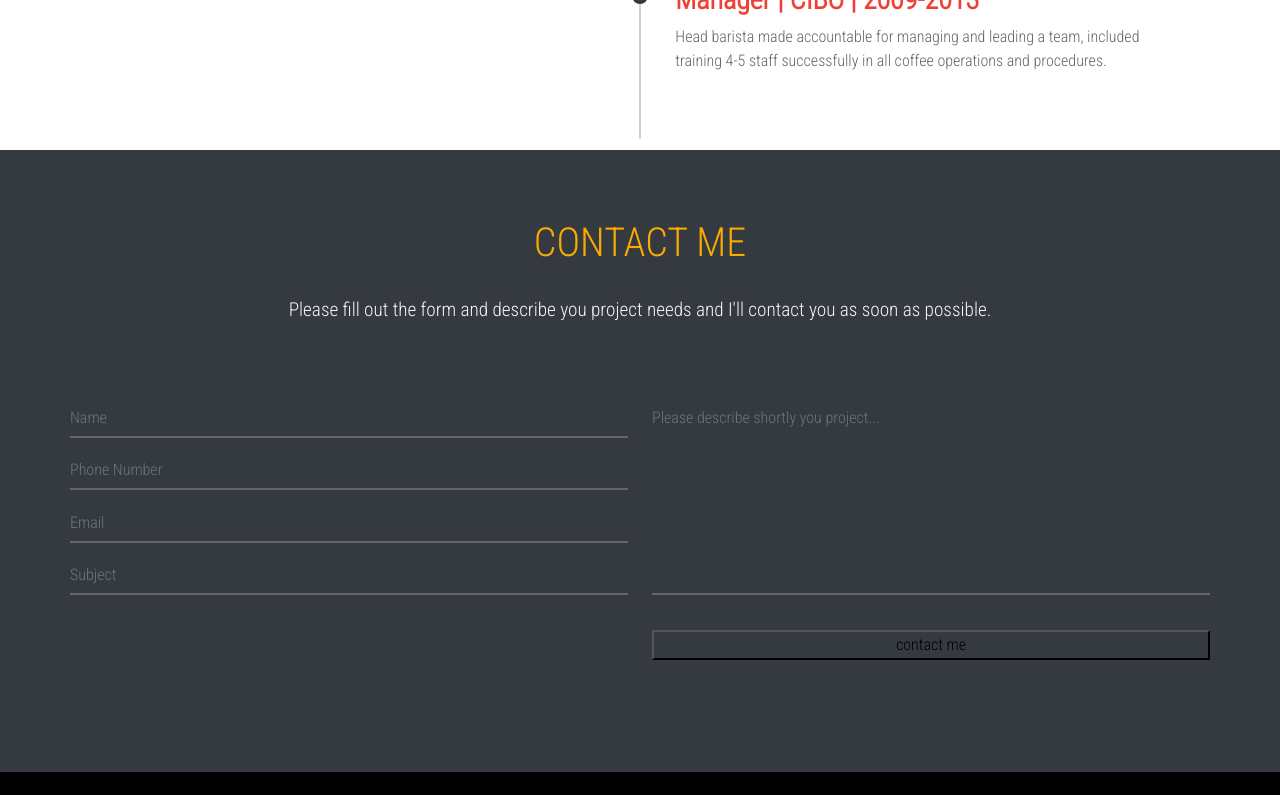
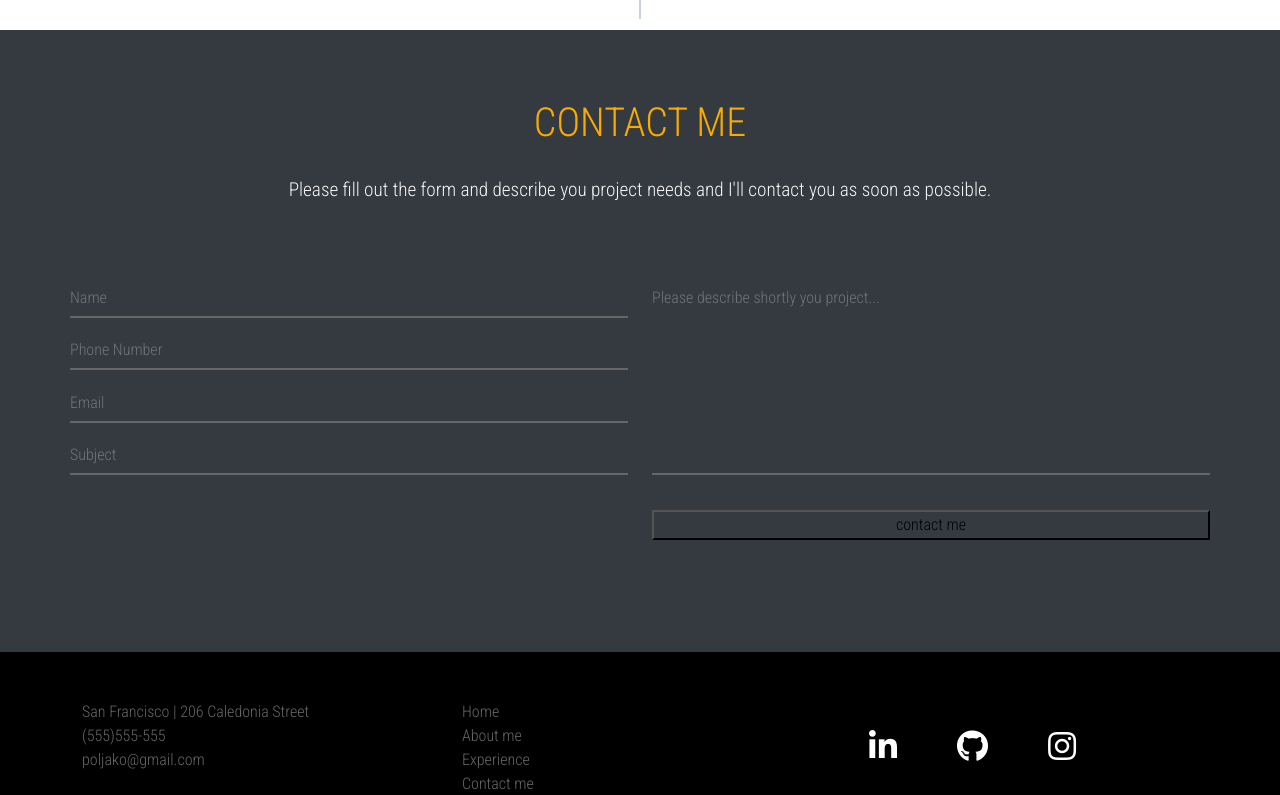
Before and after one commit to oljapriya/Portfolio, a React (Create React App) app: page / in a window 1280 px wide. Shown: the part 2000-2795 px from the top of the page. Built offline with nearby package versions, Linux system fonts and the light colour scheme.

Commit message:
footer finished

```diff
--- a/package.json
+++ b/package.json
@@ -12,6 +12,7 @@
     "@testing-library/user-event": "^12.8.3",
     "bootstrap": "^5.1.0",
     "emailjs-com": "^3.2.0",
+    "gh-pages": "^3.2.3",
     "react": "^17.0.2",
     "react-dom": "^17.0.2",
     "react-hook-form": "^7.12.2",
--- a/public/index.html
+++ b/public/index.html
@@ -1,6 +1,5 @@
 <!DOCTYPE html>
 <html lang="en">
-
 <head>
   <meta charset="utf-8" />
   <link rel="icon" href="%PUBLIC_URL%/favicon.ico" />
@@ -8,6 +7,8 @@
   <meta name="theme-color" content="#000000" />
   <meta name="description" content="Web site created using create-react-app" />
   <link rel="apple-touch-icon" href="%PUBLIC_URL%/logo192.png" />
+  <link rel="stylesheet" href="https://use.fontawesome.com/releases/v5.0.13/css/all.css"
+  integrity="sha384-DNOHZ68U8hZfKXOrtjWvjxusGo9WQnrNx2sqG0tfsghAvtVlRW3tvkXWZh58N9jp" crossorigin="anonymous">
   <script src="stylesheet" type="text/css"></script>
   <!--
       manifest.json provides metadata used when your web app is installed on a
--- a/src/App.css
+++ b/src/App.css
@@ -63,7 +63,7 @@ nav ul li {
   background: url("kari-shea-1SAnrIxw5OY-unsplash.jpg") no-repeat;
   background-size: cover;
   background-position: center;
-  height: 100vh;
+  height: 85vh;
 
 }
 
@@ -347,6 +347,7 @@ textarea.form-control {
 .footer a {
   text-decoration: none;
   color: var(--primary-dark-grey);
+
 }
 
 .footer a:hover {
@@ -358,3 +359,8 @@ textarea.form-control {
 .footer p {
   margin-bottom: 0;
 }
+
+.footer i {
+  margin: 30px;
+  margin-left: 30px;
+}
--- a/src/components/Contacts.js
+++ b/src/components/Contacts.js
@@ -36,7 +36,7 @@ const Contacts = () => {
   }
 
   return (
-    <div className="contacts">
+    <div id="contacts" className="contacts">
       <div className="text-center">
         <h1>contact me</h1>
         <p>Please fill out the form and describe you project needs and I'll contact you as soon as possible.</p>
--- a/src/components/Footer.js
+++ b/src/components/Footer.js
@@ -16,28 +16,34 @@ const Footer = () => {
               <p>poljako@gmail.com</p>
             </div>
           </div>
-          <div className="col-lg-3 col-md-2 col-sm6">
+          <div className="col-lg-3 col-md-2 col-sm-6">
             <div className="row">
               <div className="col">
                 <a className="footer-nav">Home</a>
                 <br/>
                 <a className="footer-nav">About me</a>
-                </div>
-                <div className="col">
+                <br/>
                 <a className="footer-nav">Experience</a>
                 <br/>
                 <a className="footer-nav">Contact me</a>
-
-              </div>
-
+                </div>
             </div>
           </div>
           <div className="col-lg-5 col-md-5 col-sm-6 align-items-center">
             <div className="d-flex justify-content-center">
+            <a href="https://www.linkedin.com/in/oljapriyakovich/" className="text-white">
+            <i className="fab fa-linkedin-in fa-2x"/>
+            </a>
+            <a href="https://github.com/oljapriya?tab=repositories" className="text-white">
+            <i className="fab fa-github fa-2x"/>
+            </a>
+            <a href="https://www.instagram.com/olja_incolor/"className="text-white">
+              <i className="fab fa-instagram fa-2x"/>
+              </a>
           </div>
-          <p className="pt-3 text-center">
+          <p className="text-center">
               Copyright&copy;
-              {new Date().getFullYear()}&nbsp;Olja Priyakovich
+              {new Date().getFullYear()}&nbsp;| Olja Priyakovich
           </p>
           </div>
         </div>
--- a/src/components/Navbar.js
+++ b/src/components/Navbar.js
@@ -17,7 +17,7 @@ const Navbar = () => {
         <div className="collapse navbar-collapse" id="navbarSupportedContent">
           <ul className="navbar-nav ml-auto">
             <li className="nav-item active">
-              <Link smooth={true} to="home" className="nav-link" href="#">Home <span className="sr-only"></span></Link>
+              <Link smooth={true} to="home" className="nav-link" href="#">home<span className="sr-only"></span></Link>
             </li>
             <li className="nav-item">
               <Link smooth={true} to="about" offset={-110} className="nav-link" href="#">about me</Link>
```
Also changed, not shown: 1 other file (tests, documents, lock files or other folders).
